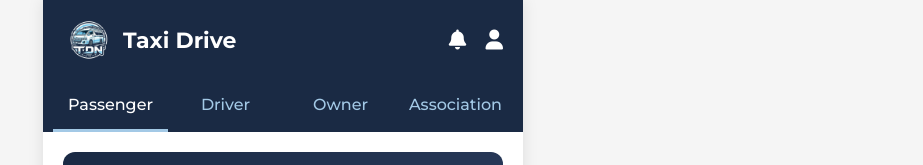
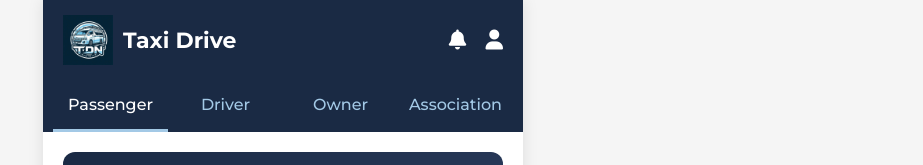
Before and after one commit to Realzee/taxidrive, a plain HTML site: page index.html in a window 1280 px wide. Shown: the top 165 px of the page, without its empty margins (357-1280 px from the left). Drawn offline with nearby package versions, Linux system fonts and the light colour scheme.

Commit message:
Update index.html

```diff
--- a/index.html
+++ b/index.html
@@ -734,7 +734,7 @@
         <!-- Header with Logo -->
         <header>
             <div class="logo">
-                <img src="logo1.png" alt="Taxi Drive Logo" style="height: 50px; width: auto;">
+                <img src="logo.png" alt="Taxi Drive Logo" style="height: 50px; width: auto;">
                 <h1>Taxi Drive</h1>
             </div>
             <div class="header-icons">
```
